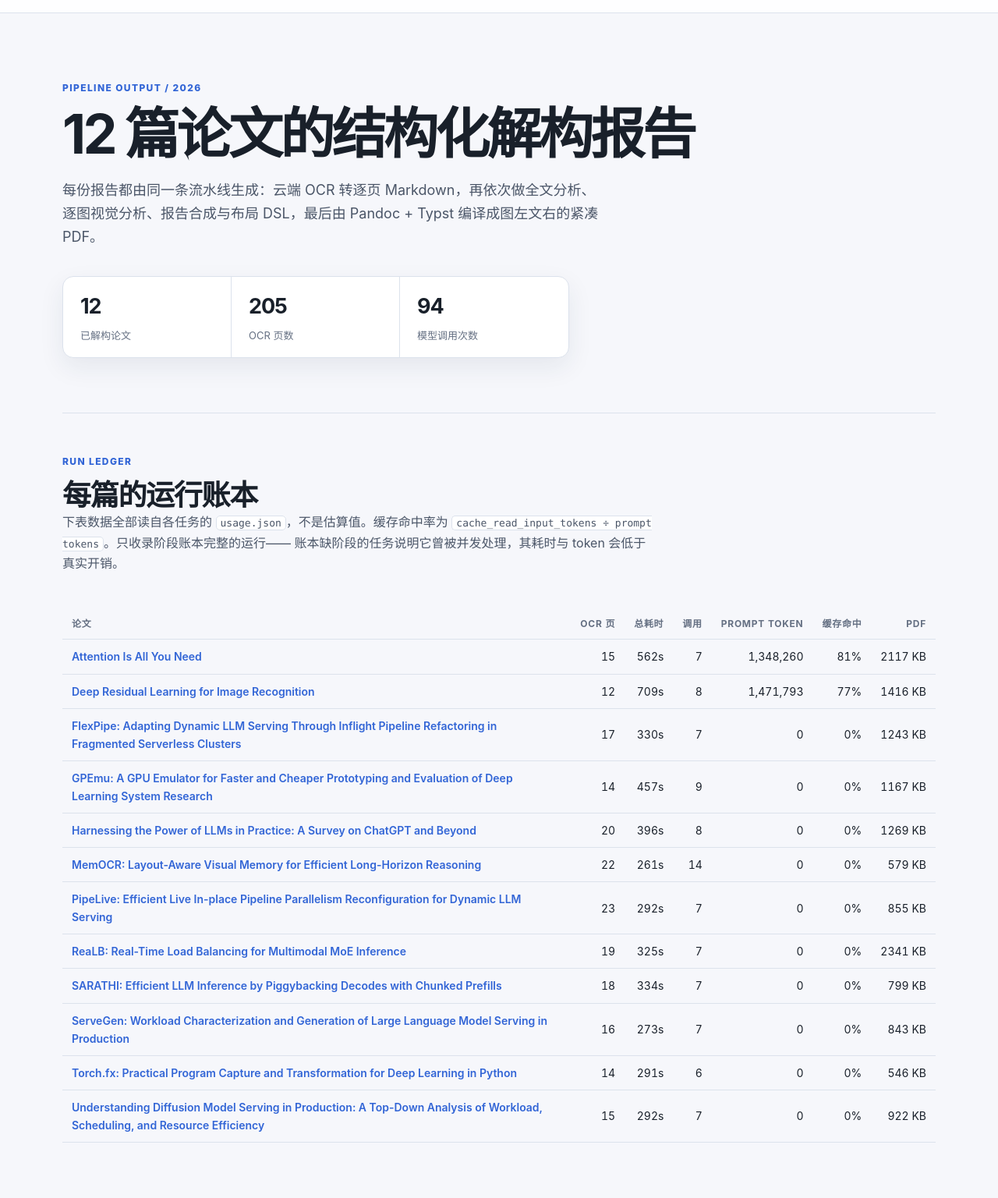
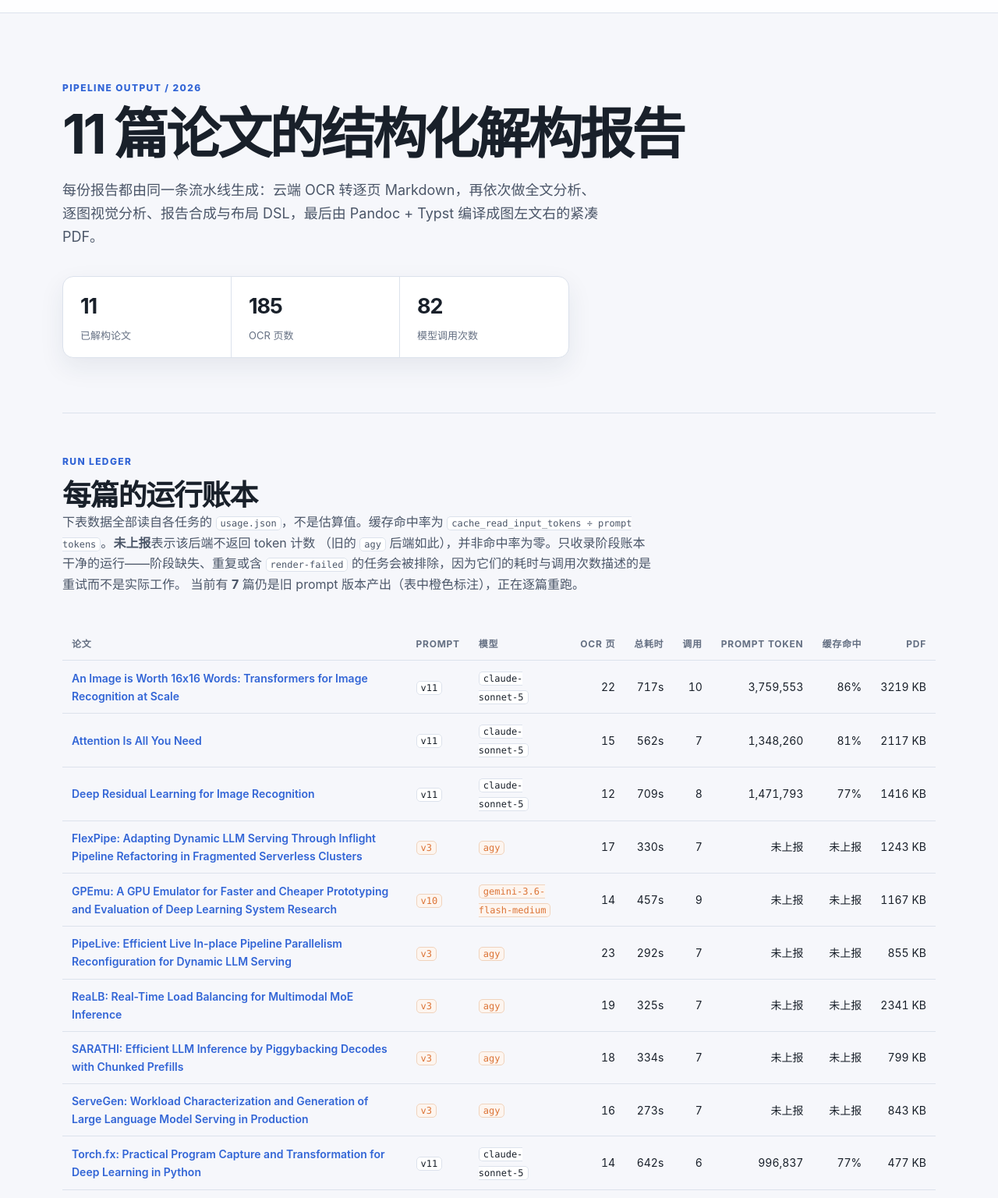
Before and after one commit to chocolatedesue/llm-inference-library, a website: page site/content/papers/index.html in a window 1280 px wide. Shown: the part 50-1586 px from the top of the page at 78% size. Drawn offline with Linux system fonts and the light colour scheme.

Commit message:
Show each report's pipeline version and drop disturbed runs
The ledger table now carries the prompt bundle and model that produced each
report, with anything older than the current bundle marked. Without that
column a report generated by an older prompt version is indistinguishable
from a current one, which is exactly how a v3 mix went unnoticed on the site.

Report tokens as "未上报" rather than 0 when the backend returned no counts.
The old agy backend reported nothing, so a literal 0 read as a measured
cache-miss rate instead of missing instrumentation.

Tighten the completeness filter: a run is only listed if every required stage
appears exactly once and none of them failed. Presence alone let MemOCR
through with six repeated stages after a render-failed, so its latency and
call count described retries rather than work. Harnessing drops for the same
reason and both return once re-run.

Prefer the newer prompt bundle when one paper has several jobs; ranking on
stage count alone kept the v3 Torch.fx over its v11 re-run because both held
six stages. Adds the Vision Transformer report, now complete.

```diff
--- a/site/content/papers/index.html
+++ b/site/content/papers/index.html
@@ -16,7 +16,8 @@
     .run-table a:hover { text-decoration:underline; }
     .table-wrap { overflow-x:auto; }
     .pipeline-note { max-width:760px; color:#4b5668; }
-    .pipeline-note code { padding:1px 5px; border:1px solid var(--line); border-radius:5px; background:#fff; font-size:13px; }
+    .pipeline-note code, .run-table code { padding:1px 5px; border:1px solid var(--line); border-radius:5px; background:#fff; font-size:12px; }
+    .run-table td.stale code { color:var(--orange); border-color:#f0d3bd; background:#fdf5ef; }
   </style>
 </head>
 <body>
@@ -32,36 +33,37 @@
   <main>
     <section class="hero shell">
       <p class="eyebrow">PIPELINE OUTPUT / 2026</p>
-      <h1>12 篇论文的结构化解构报告</h1>
+      <h1>11 篇论文的结构化解构报告</h1>
       <p class="intro">每份报告都由同一条流水线生成：云端 OCR 转逐页 Markdown，再依次做全文分析、逐图视觉分析、报告合成与布局 DSL，最后由 Pandoc + Typst 编译成图左文右的紧凑 PDF。</p>
       <div class="stat-row" aria-label="运行概览">
-        <div><strong>12</strong><span>已解构论文</span></div>
-        <div><strong>205</strong><span>OCR 页数</span></div>
-        <div><strong>94</strong><span>模型调用次数</span></div>
+        <div><strong>11</strong><span>已解构论文</span></div>
+        <div><strong>185</strong><span>OCR 页数</span></div>
+        <div><strong>82</strong><span>模型调用次数</span></div>
       </div>
     </section>
 
     <section class="library shell">
       <div class="section-heading"><div><p class="eyebrow">RUN LEDGER</p><h2>每篇的运行账本</h2></div></div>
       <p class="pipeline-note">下表数据全部读自各任务的 <code>usage.json</code>，不是估算值。缓存命中率为
-      <code>cache_read_input_tokens ÷ prompt tokens</code>。只收录阶段账本完整的运行——
-      账本缺阶段的任务说明它曾被并发处理，其耗时与 token 会低于真实开销。</p>
+      <code>cache_read_input_tokens ÷ prompt tokens</code>。<strong>未上报</strong>表示该后端不返回 token 计数
+      （旧的 <code>agy</code> 后端如此），并非命中率为零。只收录阶段账本干净的运行——阶段缺失、重复或含
+      <code>render-failed</code> 的任务会被排除，因为它们的耗时与调用次数描述的是重试而不是实际工作。
+      当前有 <strong>7</strong> 篇仍是旧 prompt 版本产出（表中橙色标注），正在逐篇重跑。</p>
       <div class="table-wrap">
         <table class="run-table">
-          <thead><tr><th>论文</th><th class="num">OCR 页</th><th class="num">总耗时</th><th class="num">调用</th><th class="num">Prompt token</th><th class="num">缓存命中</th><th class="num">PDF</th></tr></thead>
+          <thead><tr><th>论文</th><th>Prompt</th><th>模型</th><th class="num">OCR 页</th><th class="num">总耗时</th><th class="num">调用</th><th class="num">Prompt token</th><th class="num">缓存命中</th><th class="num">PDF</th></tr></thead>
           <tbody>
-<tr><td><a href="../../downloads/attention-all-you-need.pdf">Attention Is All You Need</a></td><td class="num">15</td><td class="num">562s</td><td class="num">7</td><td class="num">1,348,260</td><td class="num">81%</td><td class="num">2117 KB</td></tr>
-<tr><td><a href="../../downloads/deep-residual-learning-image-recognition.pdf">Deep Residual Learning for Image Recognition</a></td><td class="num">12</td><td class="num">709s</td><td class="num">8</td><td class="num">1,471,793</td><td class="num">77%</td><td class="num">1416 KB</td></tr>
-<tr><td><a href="../../downloads/flexpipe.pdf">FlexPipe: Adapting Dynamic LLM Serving Through Inflight Pipeline Refactoring in Fragmented Serverless Clusters</a></td><td class="num">17</td><td class="num">330s</td><td class="num">7</td><td class="num">0</td><td class="num">0%</td><td class="num">1243 KB</td></tr>
-<tr><td><a href="../../downloads/gpemu.pdf">GPEmu: A GPU Emulator for Faster and Cheaper Prototyping and Evaluation of Deep Learning System Research</a></td><td class="num">14</td><td class="num">457s</td><td class="num">9</td><td class="num">0</td><td class="num">0%</td><td class="num">1167 KB</td></tr>
-<tr><td><a href="../../downloads/harnessing-power-llms-practice.pdf">Harnessing the Power of LLMs in Practice: A Survey on ChatGPT and Beyond</a></td><td class="num">20</td><td class="num">396s</td><td class="num">8</td><td class="num">0</td><td class="num">0%</td><td class="num">1269 KB</td></tr>
-<tr><td><a href="../../downloads/memocr.pdf">MemOCR: Layout-Aware Visual Memory for Efficient Long-Horizon Reasoning</a></td><td class="num">22</td><td class="num">261s</td><td class="num">14</td><td class="num">0</td><td class="num">0%</td><td class="num">579 KB</td></tr>
-<tr><td><a href="../../downloads/pipelive.pdf">PipeLive: Efficient Live In-place Pipeline Parallelism Reconfiguration for Dynamic LLM Serving</a></td><td class="num">23</td><td class="num">292s</td><td class="num">7</td><td class="num">0</td><td class="num">0%</td><td class="num">855 KB</td></tr>
-<tr><td><a href="../../downloads/realb.pdf">ReaLB: Real-Time Load Balancing for Multimodal MoE Inference</a></td><td class="num">19</td><td class="num">325s</td><td class="num">7</td><td class="num">0</td><td class="num">0%</td><td class="num">2341 KB</td></tr>
-<tr><td><a href="../../downloads/sarathi.pdf">SARATHI: Efficient LLM Inference by Piggybacking Decodes with Chunked Prefills</a></td><td class="num">18</td><td class="num">334s</td><td class="num">7</td><td class="num">0</td><td class="num">0%</td><td class="num">799 KB</td></tr>
-<tr><td><a href="../../downloads/servegen.pdf">ServeGen: Workload Characterization and Generation of Large Language Model Serving in Production</a></td><td class="num">16</td><td class="num">273s</td><td class="num">7</td><td class="num">0</td><td class="num">0%</td><td class="num">843 KB</td></tr>
-<tr><td><a href="../../downloads/torchfx.pdf">Torch.fx: Practical Program Capture and Transformation for Deep Learning in Python</a></td><td class="num">14</td><td class="num">291s</td><td class="num">6</td><td class="num">0</td><td class="num">0%</td><td class="num">546 KB</td></tr>
-<tr><td><a href="../../downloads/understanding-diffusion-model-serving-production.pdf">Understanding Diffusion Model Serving in Production: A Top-Down Analysis of Workload, Scheduling, and Resource Efficiency</a></td><td class="num">15</td><td class="num">292s</td><td class="num">7</td><td class="num">0</td><td class="num">0%</td><td class="num">922 KB</td></tr>
+<tr><td><a href="../../downloads/image-worth-16x16-words.pdf">An Image is Worth 16x16 Words: Transformers for Image Recognition at Scale</a></td><td><code>v11</code></td><td><code>claude-sonnet-5</code></td><td class="num">22</td><td class="num">717s</td><td class="num">10</td><td class="num">3,759,553</td><td class="num">86%</td><td class="num">3219 KB</td></tr>
+<tr><td><a href="../../downloads/attention-all-you-need.pdf">Attention Is All You Need</a></td><td><code>v11</code></td><td><code>claude-sonnet-5</code></td><td class="num">15</td><td class="num">562s</td><td class="num">7</td><td class="num">1,348,260</td><td class="num">81%</td><td class="num">2117 KB</td></tr>
+<tr><td><a href="../../downloads/deep-residual-learning-image-recognition.pdf">Deep Residual Learning for Image Recognition</a></td><td><code>v11</code></td><td><code>claude-sonnet-5</code></td><td class="num">12</td><td class="num">709s</td><td class="num">8</td><td class="num">1,471,793</td><td class="num">77%</td><td class="num">1416 KB</td></tr>
+<tr><td><a href="../../downloads/flexpipe.pdf">FlexPipe: Adapting Dynamic LLM Serving Through Inflight Pipeline Refactoring in Fragmented Serverless Clusters</a></td><td class="stale"><code>v3</code></td><td class="stale"><code>agy</code></td><td class="num">17</td><td class="num">330s</td><td class="num">7</td><td class="num">未上报</td><td class="num">未上报</td><td class="num">1243 KB</td></tr>
+<tr><td><a href="../../downloads/gpemu.pdf">GPEmu: A GPU Emulator for Faster and Cheaper Prototyping and Evaluation of Deep Learning System Research</a></td><td class="stale"><code>v10</code></td><td class="stale"><code>gemini-3.6-flash-medium</code></td><td class="num">14</td><td class="num">457s</td><td class="num">9</td><td class="num">未上报</td><td class="num">未上报</td><td class="num">1167 KB</td></tr>
+<tr><td><a href="../../downloads/pipelive.pdf">PipeLive: Efficient Live In-place Pipeline Parallelism Reconfiguration for Dynamic LLM Serving</a></td><td class="stale"><code>v3</code></td><td class="stale"><code>agy</code></td><td class="num">23</td><td class="num">292s</td><td class="num">7</td><td class="num">未上报</td><td class="num">未上报</td><td class="num">855 KB</td></tr>
+<tr><td><a href="../../downloads/realb.pdf">ReaLB: Real-Time Load Balancing for Multimodal MoE Inference</a></td><td class="stale"><code>v3</code></td><td class="stale"><code>agy</code></td><td class="num">19</td><td class="num">325s</td><td class="num">7</td><td class="num">未上报</td><td class="num">未上报</td><td class="num">2341 KB</td></tr>
+<tr><td><a href="../../downloads/sarathi.pdf">SARATHI: Efficient LLM Inference by Piggybacking Decodes with Chunked Prefills</a></td><td class="stale"><code>v3</code></td><td class="stale"><code>agy</code></td><td class="num">18</td><td class="num">334s</td><td class="num">7</td><td class="num">未上报</td><td class="num">未上报</td><td class="num">799 KB</td></tr>
+<tr><td><a href="../../downloads/servegen.pdf">ServeGen: Workload Characterization and Generation of Large Language Model Serving in Production</a></td><td class="stale"><code>v3</code></td><td class="stale"><code>agy</code></td><td class="num">16</td><td class="num">273s</td><td class="num">7</td><td class="num">未上报</td><td class="num">未上报</td><td class="num">843 KB</td></tr>
+<tr><td><a href="../../downloads/torchfx.pdf">Torch.fx: Practical Program Capture and Transformation for Deep Learning in Python</a></td><td><code>v11</code></td><td><code>claude-sonnet-5</code></td><td class="num">14</td><td class="num">642s</td><td class="num">6</td><td class="num">996,837</td><td class="num">77%</td><td class="num">477 KB</td></tr>
+<tr><td><a href="../../downloads/understanding-diffusion-model-serving-production.pdf">Understanding Diffusion Model Serving in Production: A Top-Down Analysis of Workload, Scheduling, and Resource Efficiency</a></td><td class="stale"><code>v3</code></td><td class="stale"><code>agy</code></td><td class="num">15</td><td class="num">292s</td><td class="num">7</td><td class="num">未上报</td><td class="num">未上报</td><td class="num">922 KB</td></tr>
           </tbody>
         </table>
       </div>
```
Also changed, not shown: site/assets/catalog.js (+29 -40 lines), site/index.html (+1 -1 lines), 4 other files.
